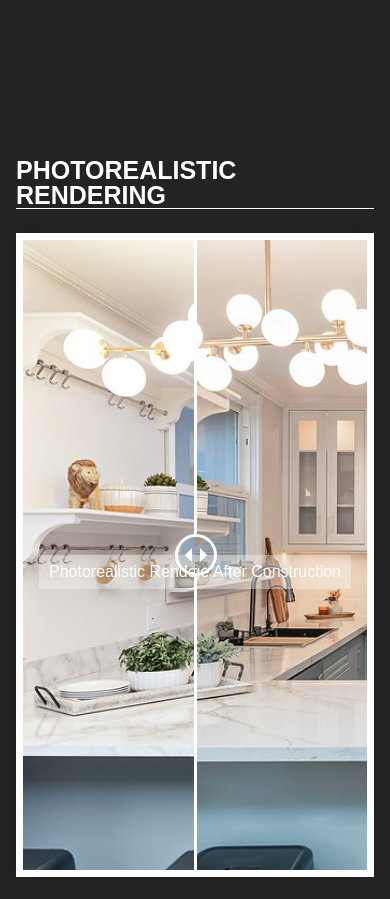
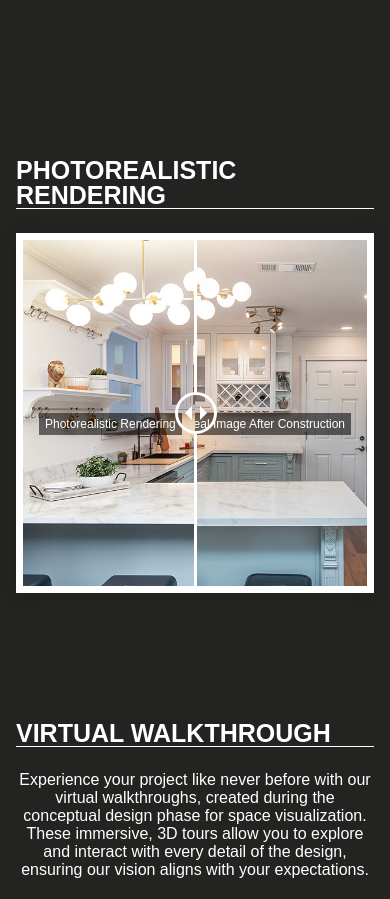
Before and after one commit to pragatipoudel/griha, a Django app: page /r3F8y/new-home-page-draft/ in a window 390 px wide. Shown: the part 2674-3573 px from the top of the page. Run offline with Django 4.2, Linux system fonts and the light colour scheme; data that the repository does not hold is empty; parts of the project's set-up code (start-up, migrations or seed data) failed here and were passed over; some libraries are stand-ins or nearby versions; some web fonts are replaced.

Commit message:
Update styles for photorealisting rendering comparison

```diff
--- a/scss/_image-comparison.scss
+++ b/scss/_image-comparison.scss
@@ -25,8 +25,6 @@
             position: absolute;
             top: 50%;
             right: 16px;
-            background-color: var(--color-background-alt-2);
-            padding: 8px 10px;
         }
     }
     .images .img-2 {
@@ -45,9 +43,6 @@
             position: absolute;
             top: 50%;
             left: 16px;
-            width: 200px;
-            background-color: var(--color-background-alt-2);
-            padding: 8px 10px;
         }
     }
     .slider {
--- a/scss/homepage/home-page.scss
+++ b/scss/homepage/home-page.scss
@@ -269,7 +269,7 @@ main {
         }
 
         iframe {
-            height: calc(100vh - 200px);
+            height: calc(100vh - 300px);
             width: 100%;
         }
     }
@@ -293,6 +293,13 @@ main {
         .image-comparison-wrapper {
             height: calc(100vh - 200px);
             max-width: 100%;
+
+            .images {
+                span {
+                    background-color: rgba(0, 0, 0, 0.55);
+                    padding: 8px 10px;
+                }
+            }
         }
     }
 }
@@ -353,6 +360,19 @@ main {
 
         #photorealistic-rendering {
             padding: 64px 16px;
+
+            .image-comparison-wrapper {
+                height: 360px;
+
+                .images {
+                    span {
+                        font-size: 12px;
+                        padding: 4px 6px;
+                        white-space: nowrap;
+                        overflow: hidden;
+                    }
+                }
+            }
         }
     }
 }
--- a/static/css/homepage/home-page.css
+++ b/static/css/homepage/home-page.css
@@ -385,8 +385,6 @@ nav ul li:last-child {
   position: absolute;
   top: 50%;
   right: 16px;
-  background-color: var(--color-background-alt-2);
-  padding: 8px 10px;
 }
 .image-comparison-wrapper .images .img-2 {
   position: absolute;
@@ -403,9 +401,6 @@ nav ul li:last-child {
   position: absolute;
   top: 50%;
   left: 16px;
-  width: 200px;
-  background-color: var(--color-background-alt-2);
-  padding: 8px 10px;
 }
 .image-comparison-wrapper .slider {
   position: absolute;
@@ -711,7 +706,7 @@ main #virtual-walkthrough p {
   margin-bottom: 20px;
 }
 main #virtual-walkthrough iframe {
-  height: calc(100vh - 200px);
+  height: calc(100vh - 300px);
   width: 100%;
 }
 main #photorealistic-rendering {
@@ -732,6 +727,10 @@ main #photorealistic-rendering h2 {
 main #photorealistic-rendering .image-comparison-wrapper {
   height: calc(100vh - 200px);
   max-width: 100%;
+}
+main #photorealistic-rendering .image-comparison-wrapper .images span {
+  background-color: rgba(0, 0, 0, 0.55);
+  padding: 8px 10px;
 }
 
 @media screen and (max-width: 1300px) {
@@ -776,6 +775,15 @@ main #photorealistic-rendering .image-comparison-wrapper {
   main #photorealistic-rendering {
     padding: 64px 16px;
   }
+  main #photorealistic-rendering .image-comparison-wrapper {
+    height: 360px;
+  }
+  main #photorealistic-rendering .image-comparison-wrapper .images span {
+    font-size: 12px;
+    padding: 4px 6px;
+    white-space: nowrap;
+    overflow: hidden;
+  }
 }
 @keyframes bounce {
   0%, 20%, 50%, 80%, 100% {
```
Also changed, not shown: 1 other file.
